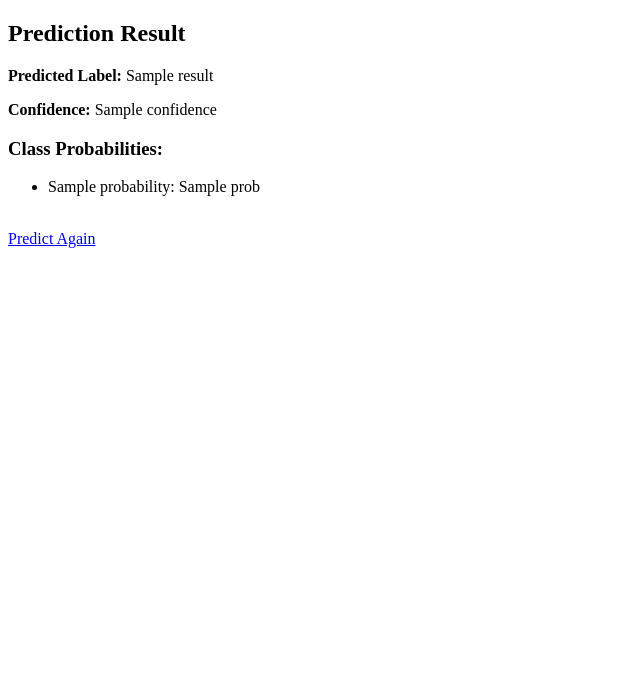
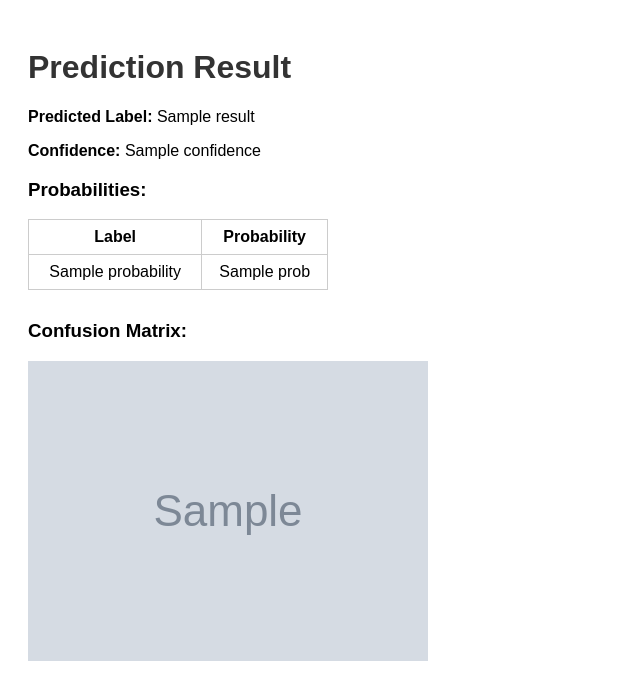
Before and after one commit to godstone2003/savita-ids, a Flask app: template templates/result.html in a window 1280 px wide. Shown: the top 700 px of the page, without its empty margins (0-640 px from the left). Run offline with Flask 3, Linux system fonts and the light colour scheme; the template is opened without the code that fills it: most values are stand-ins (such as "Sample title", 1, 10 or a date in 2020); grey boxes marked "Sample" are stand-in pictures; parts of the project's set-up code (start-up, migrations or seed data) failed here and were passed over.

Commit message:
Update result.html

```diff
--- a/templates/result.html
+++ b/templates/result.html
@@ -1,21 +1,41 @@
 <!DOCTYPE html>
-<html>
+<html lang="en">
 <head>
+    <meta charset="UTF-8">
     <title>Prediction Result</title>
+    <style>
+        body { font-family: Arial, sans-serif; padding: 20px; }
+        h1 { color: #333; }
+        .result { margin-top: 20px; }
+        .confusion-matrix { margin-top: 30px; }
+        .probs { margin-top: 10px; }
+        .probs table { border-collapse: collapse; width: 300px; }
+        .probs th, .probs td { border: 1px solid #ccc; padding: 8px; text-align: center; }
+    </style>
 </head>
 <body>
-    <h2>Prediction Result</h2>
-    <p><strong>Predicted Label:</strong> {{ result.label }}</p>
-    <p><strong>Confidence:</strong> {{ result.confidence }}</p>
 
-    <h3>Class Probabilities:</h3>
-    <ul>
-    {% for label, prob in result.probabilities.items() %}
-        <li>{{ label }}: {{ prob }}</li>
-    {% endfor %}
-    </ul>
+    <h1>Prediction Result</h1>
 
-    <br>
-    <a href="/">Predict Again</a>
+    <div class="result">
+        <p><strong>Predicted Label:</strong> {{ result.label }}</p>
+        <p><strong>Confidence:</strong> {{ result.confidence }}</p>
+
+        <div class="probs">
+            <h3>Probabilities:</h3>
+            <table>
+                <tr><th>Label</th><th>Probability</th></tr>
+                {% for label, prob in result.probabilities.items() %}
+                <tr><td>{{ label }}</td><td>{{ prob }}</td></tr>
+                {% endfor %}
+            </table>
+        </div>
+
+        <div class="confusion-matrix">
+            <h3>Confusion Matrix:</h3>
+            <img src="{{ url_for('static', filename=result.cm_image) }}" alt="Confusion Matrix">
+        </div>
+    </div>
+
 </body>
 </html>
```
